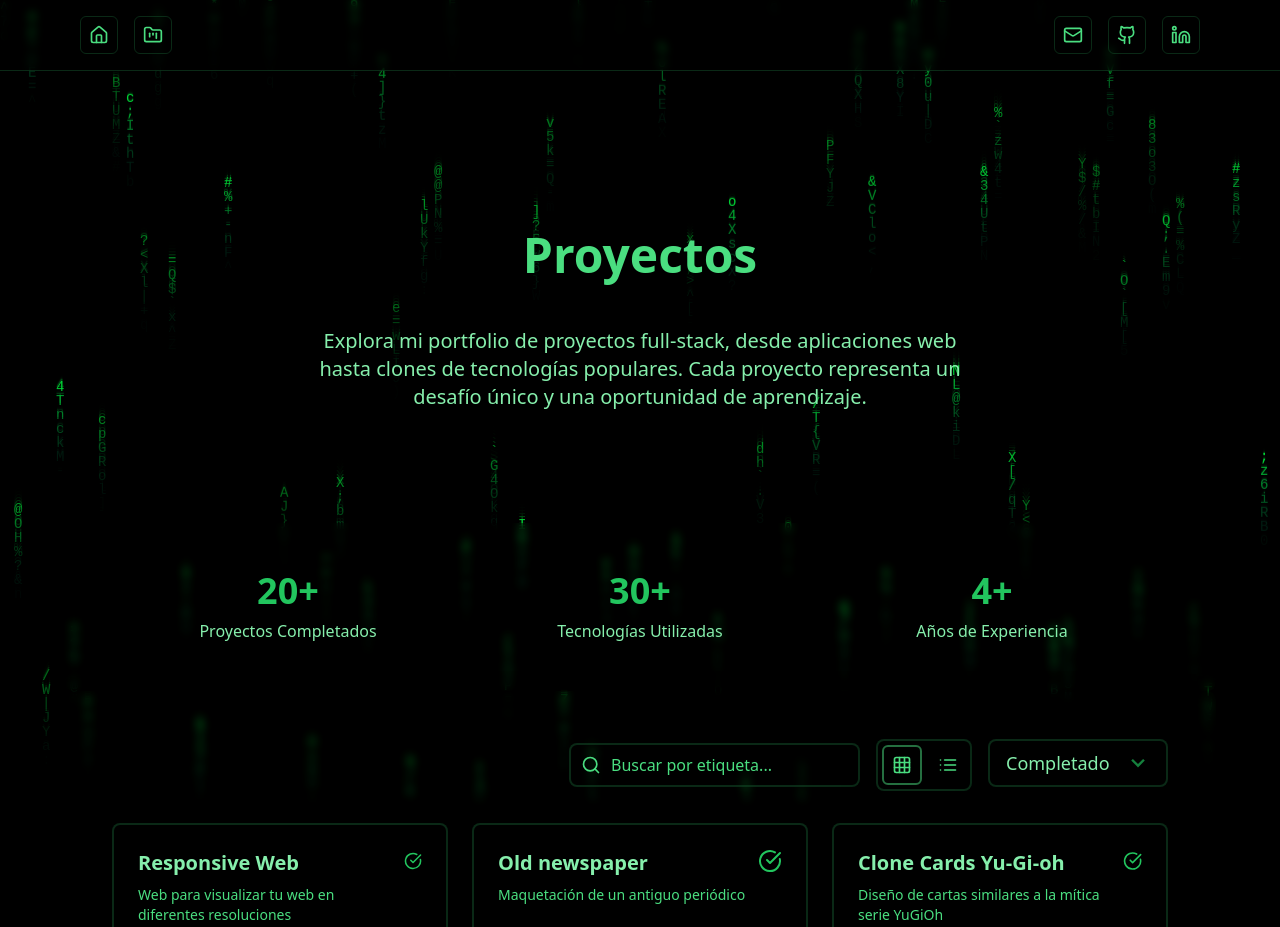
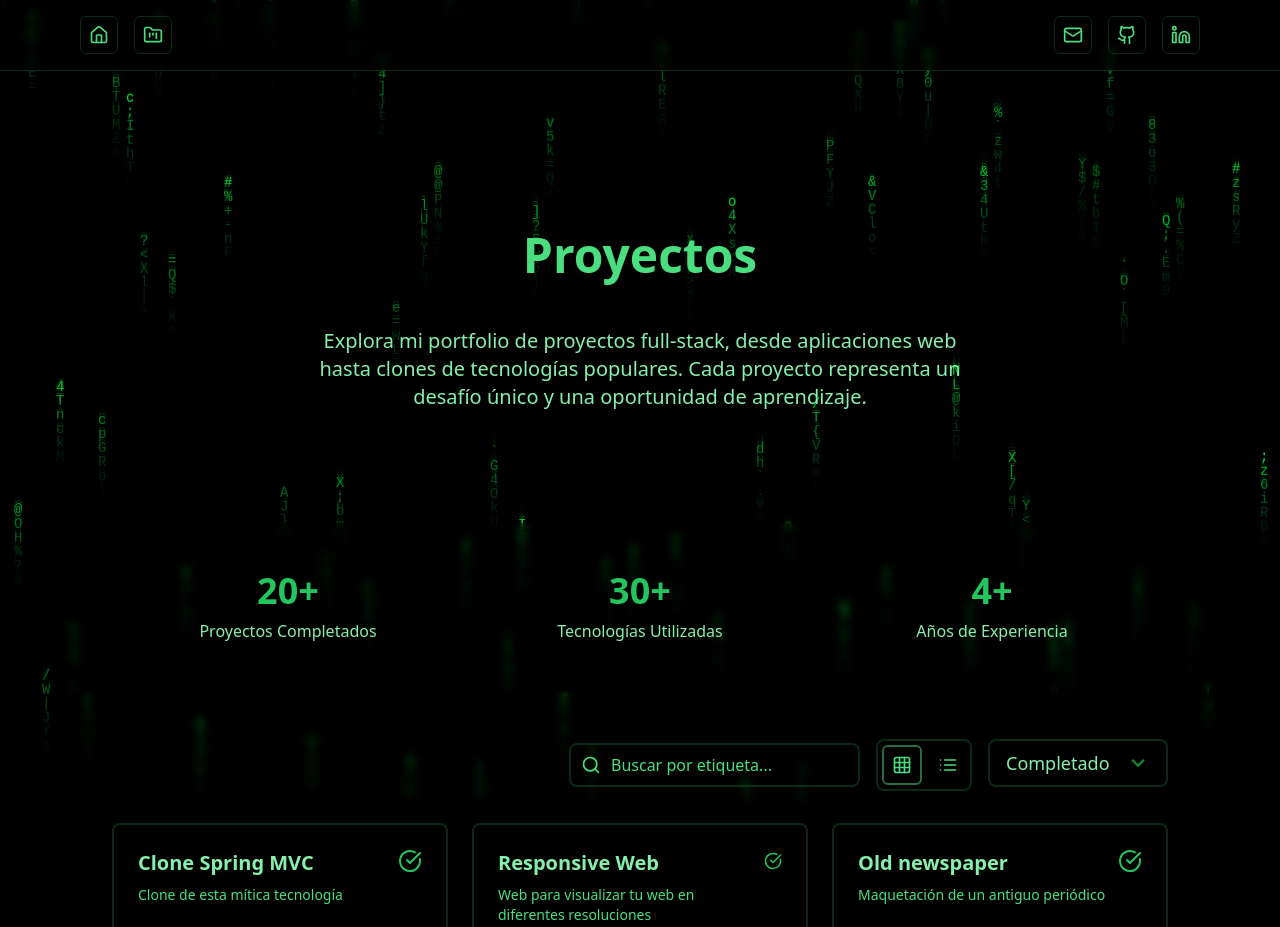
Before and after one commit to veriel-dev/web-minimalista, a React (Vite) app: page /projects in a window 1280 px wide. Shown: the top 927 px of the page. Built offline with nearby package versions, Linux system fonts and the light colour scheme.

Commit message:
feat: add Clone Spring MVC project

```diff
--- a/src/data/projects.ts
+++ b/src/data/projects.ts
@@ -20,16 +20,15 @@ const projects: TypeProject[] = [
   //   status: 'completed',
   // },
   /* Clone Spring MVC */
-  // {
-  //   title: 'Clone Spring MVC',
-  //   description: 'Clone de esta mítica tecnología',
-  //   technologies: ['Node', 'TypeScript', 'Reflect MetaData'],
-  //   featured: true,
-  //   github: 'https://github.com/veriel-dev/clone-spring-mvc',
-  //   proyectType: 'backend',
-  //   demo: 'https://clone-spring-mvc-production.up.railway.app/',
-  //   status: 'completed',
-  // },
+  {
+    title: 'Clone Spring MVC',
+    description: 'Clone de esta mítica tecnología',
+    technologies: ['Node', 'TypeScript', 'Reflect MetaData'],
+    featured: true,
+    github: 'https://github.com/veriel-dev/clone-spring-mvc',
+    proyectType: 'backend',
+    status: 'completed',
+  },
   /* Ts-Engine-Template */
   // {
   //   title: 'Ts-Engine-Template',
```
